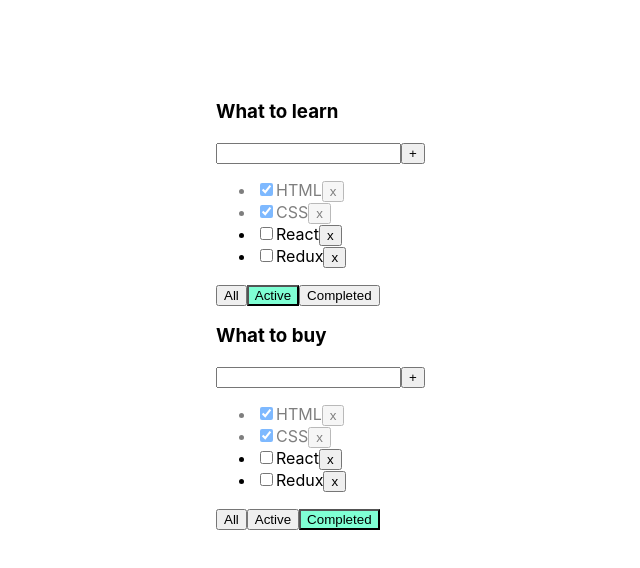
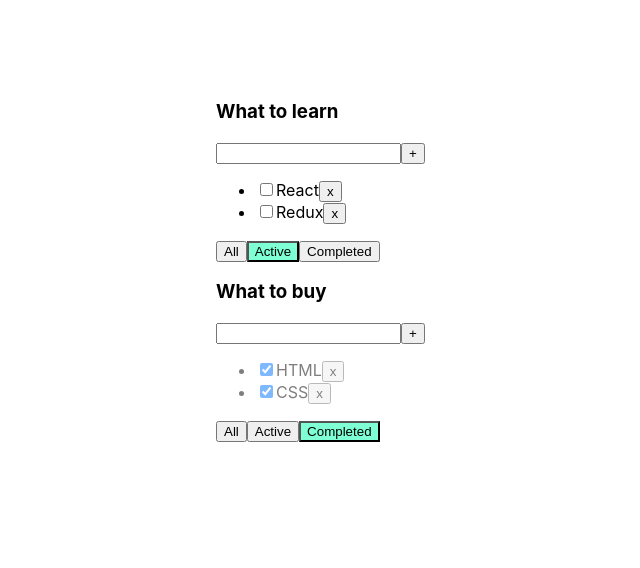
Before and after one commit to PavelMalta/Todolist-homework, a React (Create React App) app: page / in a window 1280 px wide. Shown: the top 568 px of the page, without its empty margins (284-924 px from the left). Built offline with nearby package versions, Linux system fonts and the light colour scheme.

Commit message:
add changeFilter for todoLists in 5 lesson

```diff
--- a/src/App.tsx
+++ b/src/App.tsx
@@ -1,5 +1,5 @@
 import React, {useState} from 'react';
-import { v1 } from 'uuid';
+import {v1} from 'uuid';
 import './App.css';
 import {TaskType, Todolist} from "./Todolist";
 
@@ -17,47 +17,56 @@
         {id: v1(), title: "React", isDone: false},
         {id: v1(), title: "Redux", isDone: false},
     ])
-    let [filter, setFilter] = useState<FilterValuesType>("All")
 
-    function removeTask (id: string) {
-        let filteredTasks = tasks.filter( t => t.id !== id)
+
+    function removeTask(id: string) {
+        let filteredTasks = tasks.filter(t => t.id !== id)
         setTasks(filteredTasks)
     }
-    function changeFilter (value: FilterValuesType) {
-        setFilter(value)
+
+    function changeFilter(value: FilterValuesType, todoListID: string) {
+        let todoList = todoLists.find( tl => tl.id === todoListID)
+        if (todoList) {
+            todoList.filter = value
+            setTodoLists([...todoLists])
         }
-    function addTask (title: string) {
+    }
+
+    function addTask(title: string) {
         let newTask = {id: v1(), title: title, isDone: false}
         let newTasks = [newTask, ...tasks];
         setTasks(newTasks);
     }
-    function changeStatus (taskID: string, isDone: boolean) {
-        let task = tasks.find( t => t.id === taskID);
+
+    function changeStatus(taskID: string, isDone: boolean) {
+        let task = tasks.find(t => t.id === taskID);
         if (task) {
             task.isDone = isDone;
         }
         setTasks([...tasks])
     }
 
-    let tasksForTodolist = tasks;
-    if(filter === "Completed") {
-        tasksForTodolist = tasks.filter( t => t.isDone === true)
-    }
-    if(filter === "Active") {
-        tasksForTodolist = tasks.filter( t => t.isDone === false)
-    }
 
-    let todoLists: Array<TodoListType>= [
+    let [todoLists, setTodoLists] = useState<Array<TodoListType>>([
         {id: v1(), title: "What to learn", filter: "Active"},
         {id: v1(), title: "What to buy", filter: "Completed"}
-    ]
+    ])
 
     return (
         <div className="App">
 
             {
-            todoLists.map( (tl) => {
-                return <Todolist title={tl.title}
+                todoLists.map((tl) => {
+                    let tasksForTodolist = tasks;
+                    if (tl.filter === "Completed") {
+                        tasksForTodolist = tasks.filter(t => t.isDone === true)
+                    }
+                    if (tl.filter === "Active") {
+                        tasksForTodolist = tasks.filter(t => t.isDone === false)
+                    }
+                    return <Todolist key={tl.id}
+                                     id={tl.id}
+                                     title={tl.title}
                                      tasks={tasksForTodolist}
                                      removeTask={removeTask}
                                      changeFilter={changeFilter}
@@ -69,7 +78,6 @@
             }
 
 
-
         </div>
     );
 }
--- a/src/Todolist.tsx
+++ b/src/Todolist.tsx
@@ -8,10 +8,11 @@
     isDone: boolean
 }
 type PropsType = {
+    id: string
     title: string
     tasks: Array<TaskType>
     removeTask: (id: string) => void
-    changeFilter: (value: FilterValuesType) => void
+    changeFilter: (value: FilterValuesType, todoListsID: string) => void
     addTask: (title: string) => void
     changeTaskStatus: (taskID: string, isDone: boolean) => void
     filter: FilterValuesType
@@ -39,9 +40,9 @@
         props.addTask(newTaskTitle.trim());
         setNewTaskTitle("")
     }
-    const onAllClickHandler = () => props.changeFilter("All")
-    const onActiveClickHandler = () => props.changeFilter("Active")
-    const onCompletedClickHandler = () => props.changeFilter("Completed")
+    const onAllClickHandler = () => props.changeFilter("All", props.id)
+    const onActiveClickHandler = () => props.changeFilter("Active", props.id)
+    const onCompletedClickHandler = () => props.changeFilter("Completed", props.id)
 
     return (
         <div>
```
Also changed, not shown: 1 other file (tests, documents, lock files or other folders). Lines whose indentation alone changed are shown as unchanged.
